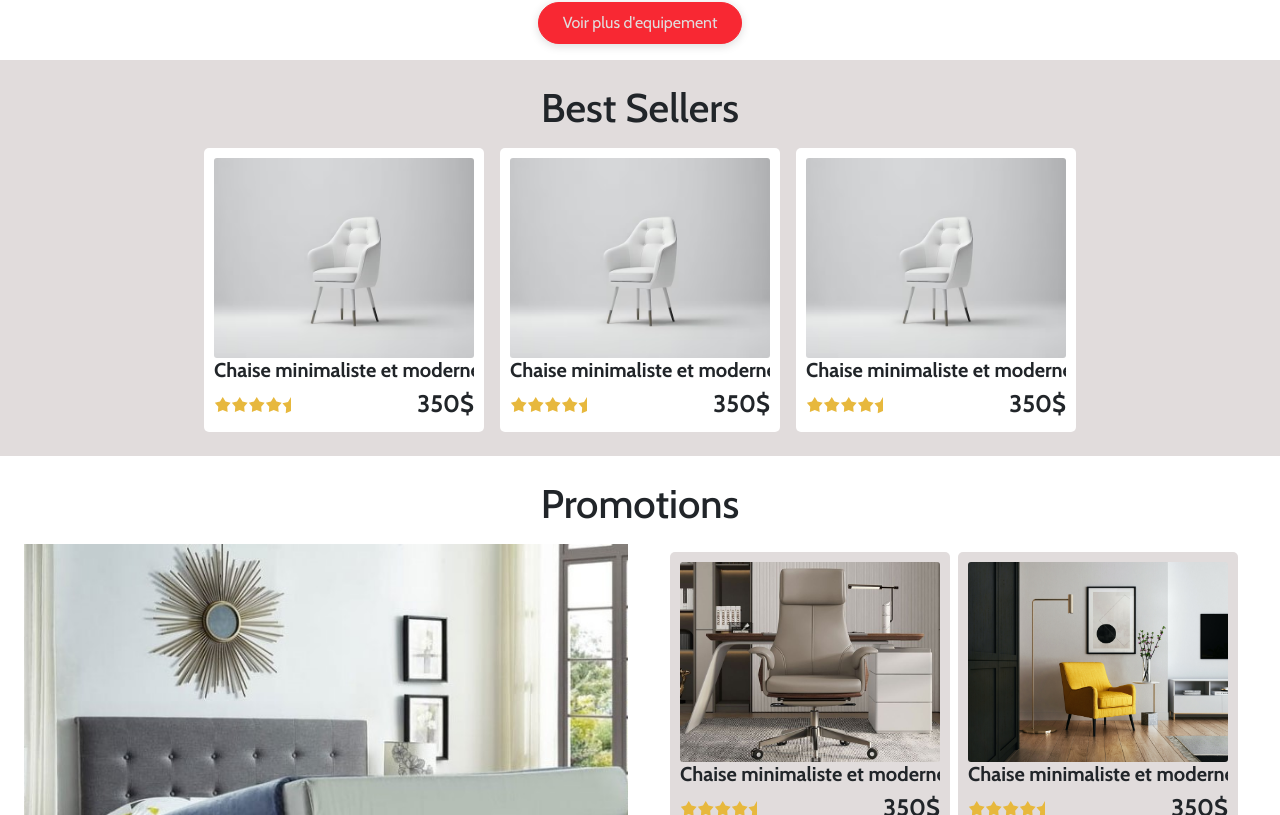
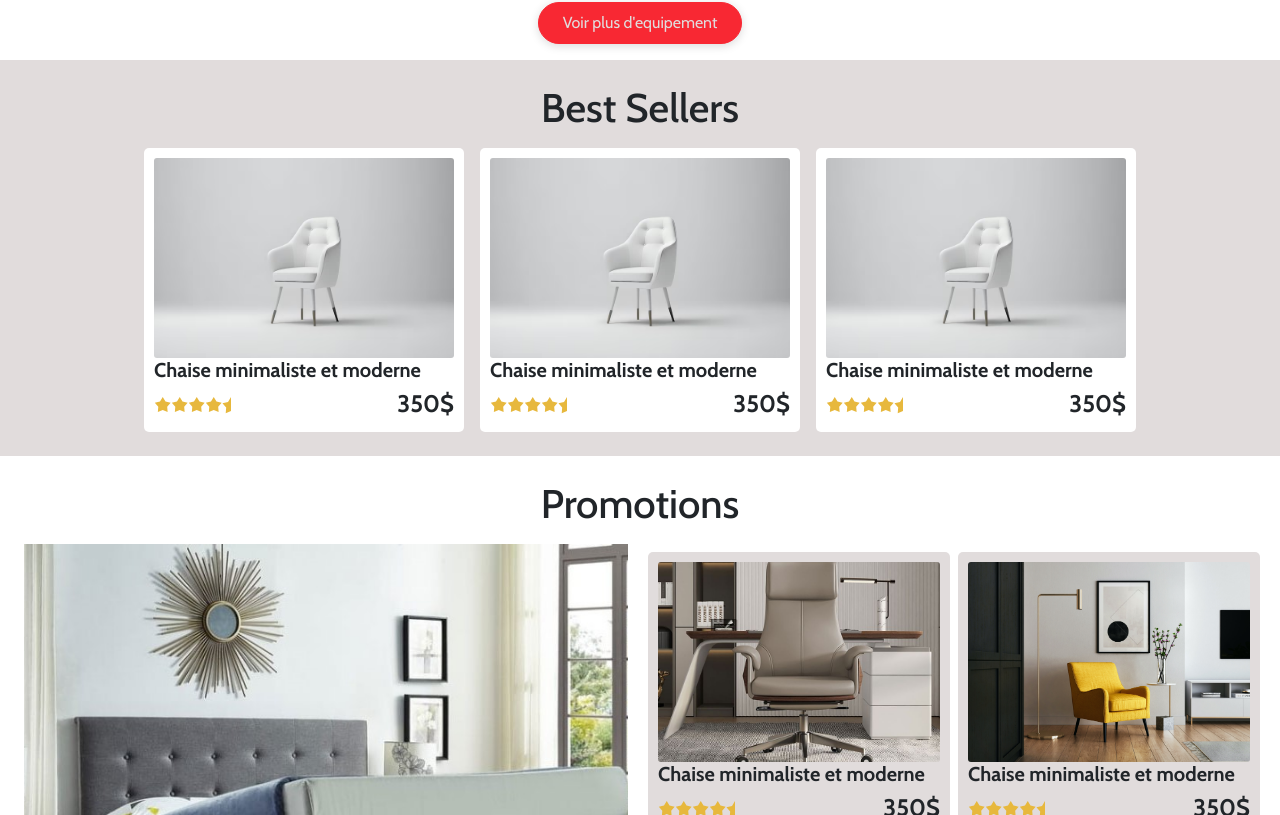
Before and after one commit to DylanTigo/matela-l, a React (Vite) app: page / in a window 1280 px wide. Shown: the part 1665-2480 px from the top of the page. Built offline with nearby package versions, Linux system fonts and the light colour scheme.

Commit message:
page de recherche: responsive du container de produit

```diff
--- a/src/css/main.scss
+++ b/src/css/main.scss
@@ -181,10 +181,12 @@
     }
   }
 }
+@media (max-width: 600) {
 
+}
 .landingArticle {
   display: flex;
-  max-width: 280px;
+  max-width: 320px;
   padding: 10px;
   flex-direction: column;
   justify-content: center;
@@ -281,6 +283,7 @@
 
   .accordion {
     width: 25vw;
+    min-width: 330px;
     border: none;
     border-radius: 30px;
 
@@ -325,8 +328,10 @@
 
   .cardContainer {
     background: $secondary;
-    display: grid;
-    grid-template-columns: repeat(auto-fit, minmax(280px, 1fr));
+    // display: grid;
+    // grid-template-columns: repeat(auto-fit, minmax(280px, 1fr));
+    display: flex;
+    justify-content: center;
     flex-wrap: wrap;
   }
 }
```
